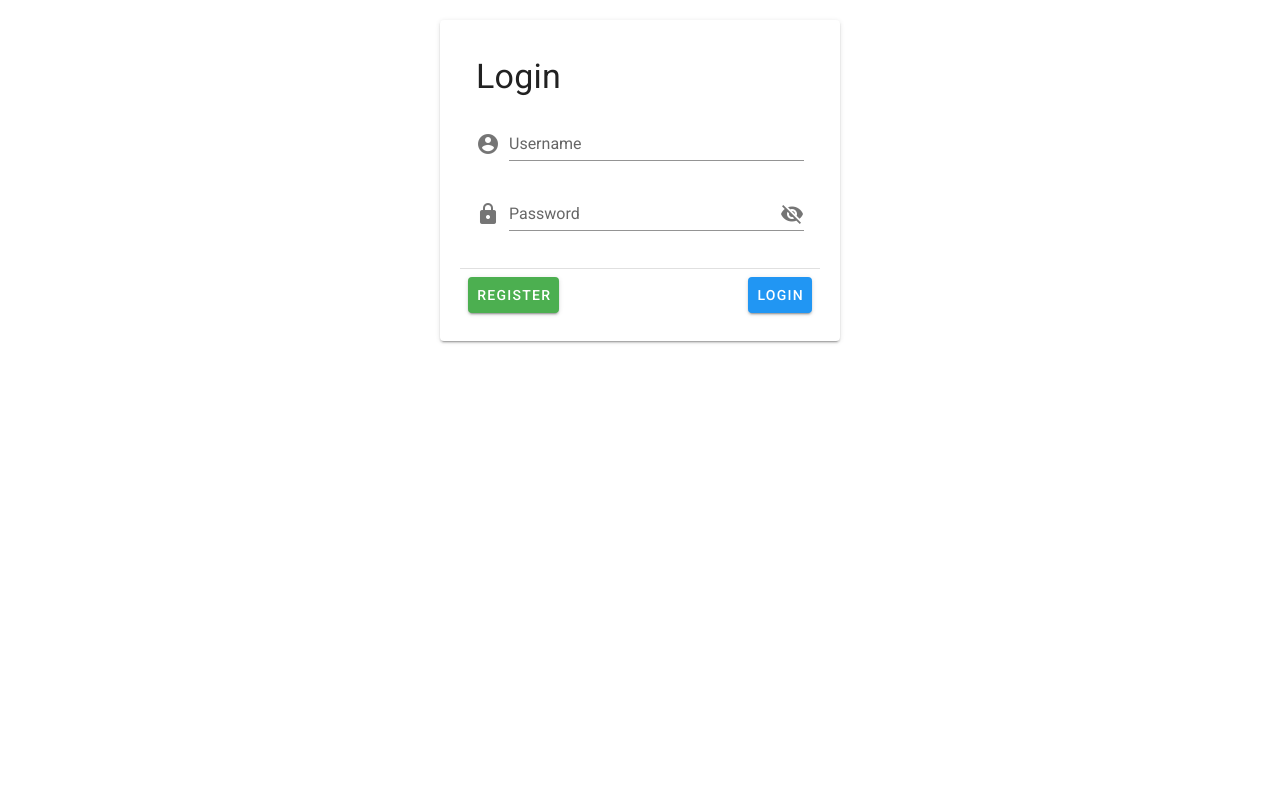
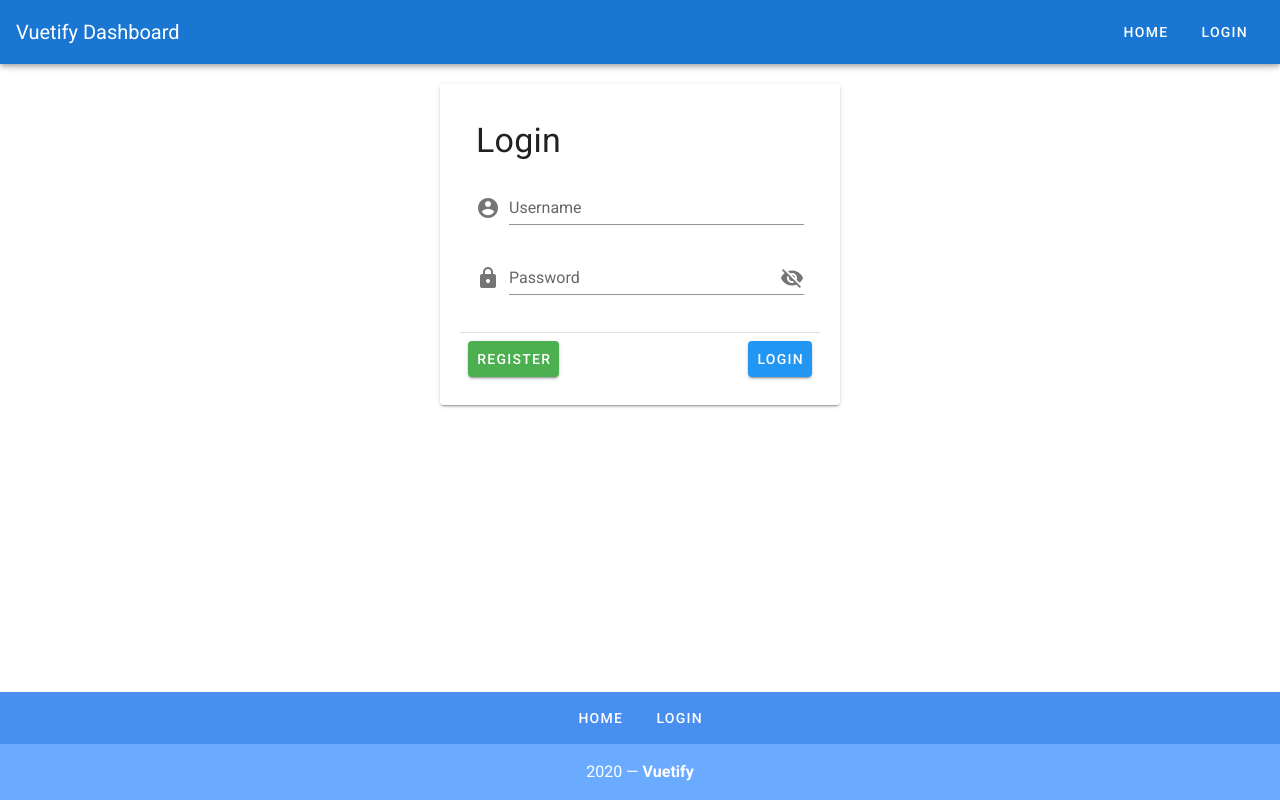
Before and after one commit to hsimao/vuetify, a Vue app: page / in a window 1280 px wide. Built offline with nearby package versions, Linux system fonts and the light colour scheme.

Commit message:
add: v-app-bar and v-footer

```diff
--- a/src/App.vue
+++ b/src/App.vue
@@ -1,5 +1,13 @@
 <template>
   <v-app>
+    <v-app-bar app color="primary" dark>
+      <v-toolbar-title>Vuetify Dashboard</v-toolbar-title>
+      <v-spacer></v-spacer>
+      <v-btn text rounded>Home</v-btn>
+      <v-btn text rounded>Login</v-btn>
+    </v-app-bar>
+    <v-main>
+      <!-- Login Module -->
       <v-card width="400" class="mx-auto mt-5 pa-5">
         <v-card-title>
           <h1 class="display-1">Login</h1>
@@ -26,6 +34,25 @@
           <v-btn color="info">Login</v-btn>
         </v-card-actions>
       </v-card>
+    </v-main>
+
+    <v-footer color="primary lighten-1" padless>
+      <v-row justify="center" no-gutters>
+        <v-btn
+          v-for="link in links"
+          :key="link"
+          color="white"
+          text
+          rounded
+          class="my-2"
+        >
+          {{ link }}
+        </v-btn>
+        <v-col class="primary lighten-2 py-4 text-center white--text" cols="12">
+          {{ new Date().getFullYear() }} — <strong>Vuetify</strong>
+        </v-col>
+      </v-row>
+    </v-footer>
   </v-app>
 </template>
 
@@ -34,7 +61,8 @@
   name: "App",
   components: {},
   data: () => ({
-    showPassword: false
+    showPassword: false,
+    links: ["Home", "Login"]
   }),
   methods: {
     handleClickPrepend() {
```
Lines whose indentation alone changed are shown as unchanged.
